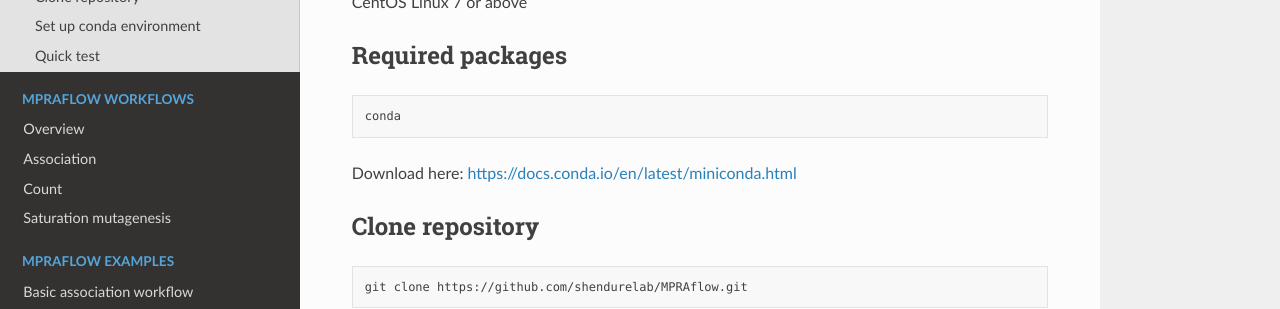
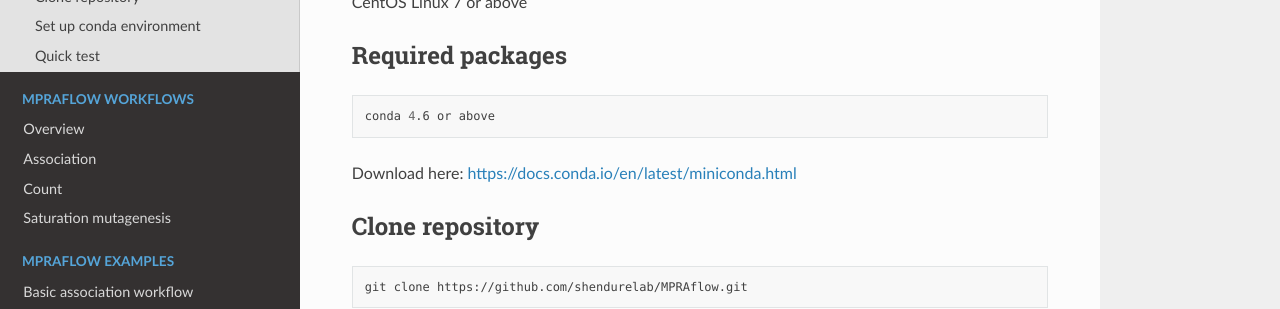
Before and after one commit to shendurelab/MPRAflow, a Sphinx documentation site: the page built from docs/install.rst, in a window 1280 px wide and 900 px high. Shown: the part 273-582 px from the top of the window. Built offline with Sphinx 7.4.7 and the Read the Docs theme 2.0.0, drawn with Linux system fonts in a browser that asks for light colours; formulas are drawn with MathJax 3; pages that are not in the unit, such as notebooks, are missing from menus.

Commit message:
Update install.rst

```diff
--- a/docs/install.rst
+++ b/docs/install.rst
@@ -16,7 +16,7 @@ Required packages
 
 .. code-block:: bash
 
-  	conda
+  	conda 4.6 or above
 
 Download here: https://docs.conda.io/en/latest/miniconda.html
 
```
